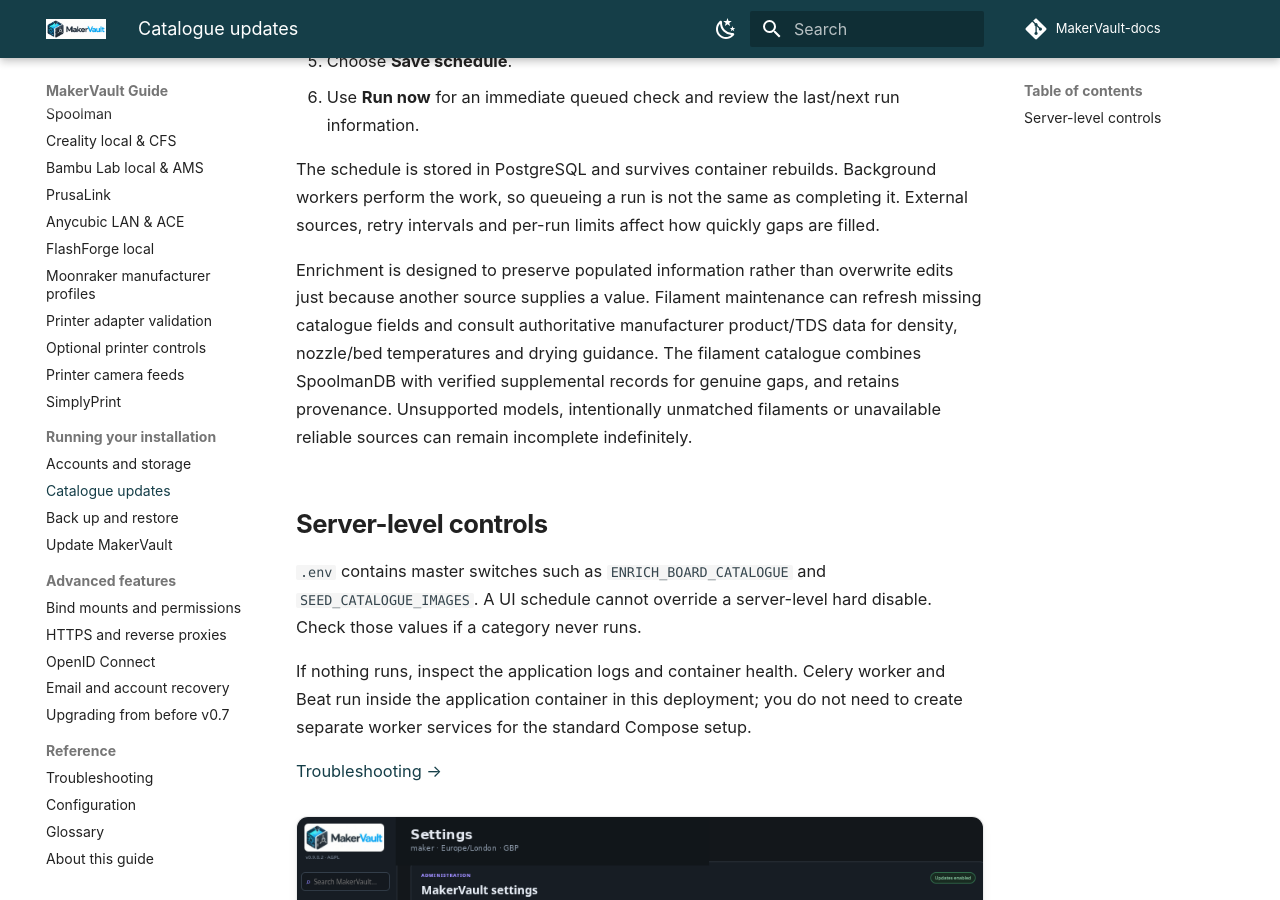
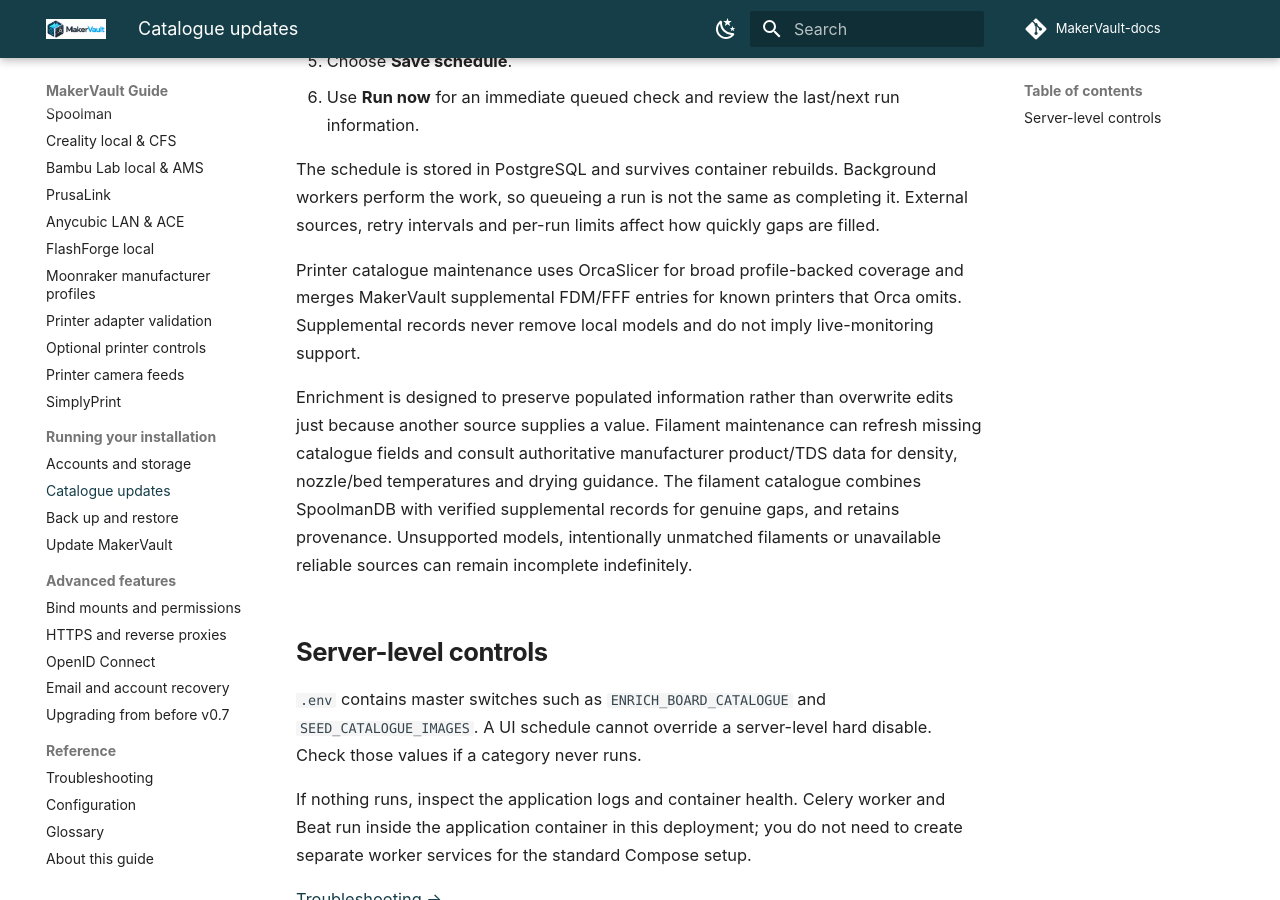
Before and after one commit to gavrd7/MakerVault-docs, an MkDocs documentation site: the page built from docs/guide/administration/catalogue-updates.md, in a window 1280 px wide and 900 px high, scrolled down 332 px. Built offline with MkDocs 1.6.1 and Material for MkDocs 9.7.7, drawn with Linux system fonts in a browser that asks for light colours; comment, search, counter and statistics services are not loaded.

Commit message:
Document printer catalogue supplements

```diff
--- a/docs/guide/administration/catalogue-updates.md
+++ b/docs/guide/administration/catalogue-updates.md
@@ -10,6 +10,8 @@
 6. Use **Run now** for an immediate queued check and review the last/next run information.
 
 The schedule is stored in PostgreSQL and survives container rebuilds. Background workers perform the work, so queueing a run is not the same as completing it. External sources, retry intervals and per-run limits affect how quickly gaps are filled.
+
+Printer catalogue maintenance uses OrcaSlicer for broad profile-backed coverage and merges MakerVault supplemental FDM/FFF entries for known printers that Orca omits. Supplemental records never remove local models and do not imply live-monitoring support.
 
 Enrichment is designed to preserve populated information rather than overwrite edits just because another source supplies a value. Filament maintenance can refresh missing catalogue fields and consult authoritative manufacturer product/TDS data for density, nozzle/bed temperatures and drying guidance. The filament catalogue combines SpoolmanDB with verified supplemental records for genuine gaps, and retains provenance. Unsupported models, intentionally unmatched filaments or unavailable reliable sources can remain incomplete indefinitely.
 
```
